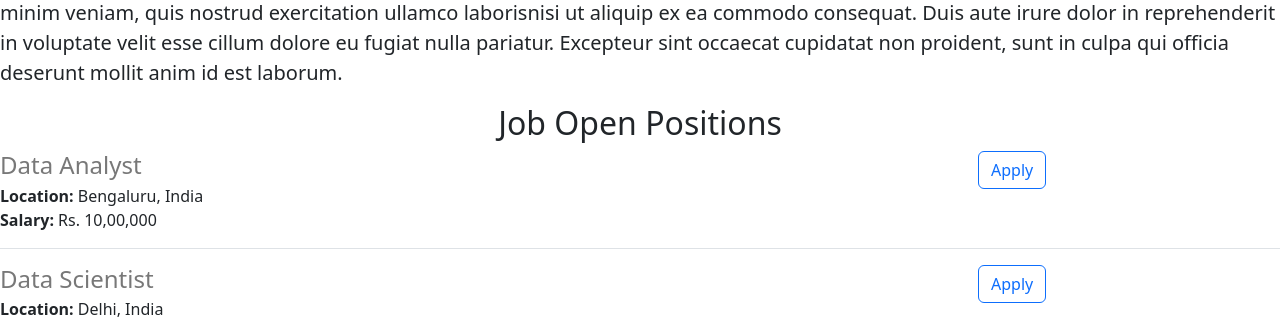
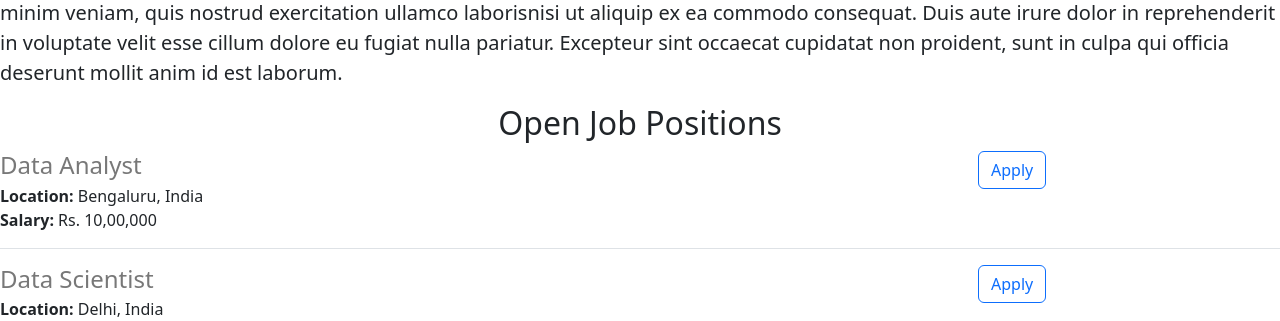
Before and after one commit to abhinna-biswal/abhinna-careers-website, a Flask app: page / in a window 1280 px wide. Shown: the part 532-853 px from the top of the page. Run offline with Flask 2, Linux system fonts and the light colour scheme.

Commit message:
Updated home.html

```diff
--- a/templates/home.html
+++ b/templates/home.html
@@ -23,7 +23,7 @@
       Lorem ipsum dolor sit amet, consectetur adipiscing elit, sed do eiusmod tempor incididunt ut labore et dolore magna aliqua. Ut enim ad minim veniam, quis nostrud exercitation ullamco laborisnisi ut aliquip ex ea commodo consequat. Duis aute irure dolor in reprehenderit in voluptate velit esse cillum dolore eu fugiat nulla pariatur. Excepteur sint  occaecat cupidatat non proident, sunt in culpa qui officia  deserunt mollit anim id est laborum.
     </p>
 
-    <h2 class="text-center" mt-2 mb-4> Job Open Positions </h2>
+    <h2 class="text-center" mt-2 mb-4> Open Job Positions </h2>
     <div>
       {% for job in jobs %}
         {% include 'jobitem.html' %}
```
